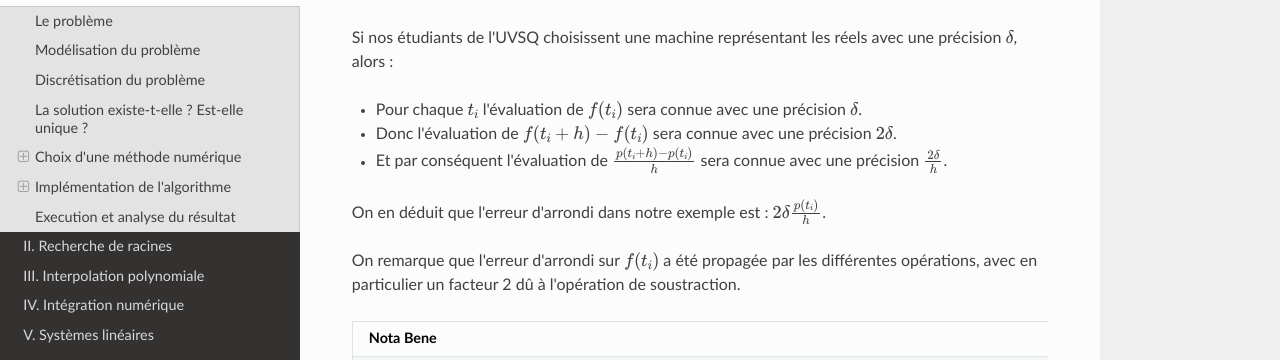
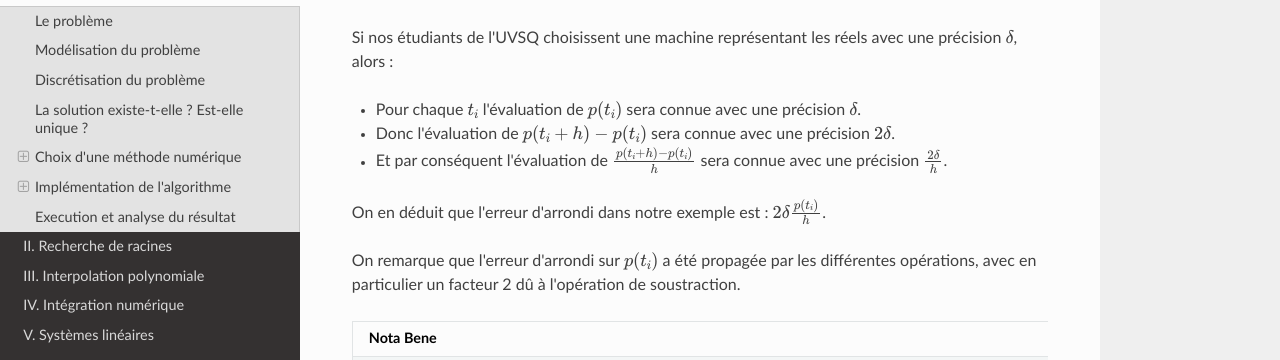
Before and after one commit to NicOudart/UVSQ_LSPH515_methodes_num, an MkDocs documentation site: the page built from docs/Chap1_Introduction.md, in a window 1280 px wide and 900 px high, scrolled down 4647 px. Shown: the part 160-520 px from the top of the window. Built offline with MkDocs 1.6.1, drawn with Linux system fonts in a browser that asks for light colours; nearby versions of some CDN libraries.

Commit message:
-Minor fix in Chapter 1.

```diff
--- a/docs/Chap1_Introduction.md
+++ b/docs/Chap1_Introduction.md
@@ -166,15 +166,15 @@ Ces erreurs se propagent à mesure que l'on applique des opérations lors de la
 
 Si nos étudiants de l'UVSQ choisissent une machine représentant les réels avec une précision $\delta$, alors :
 
-- Pour chaque $t_i$ l'évaluation de $f(t_i)$ sera connue avec une précision $\delta$.
+- Pour chaque $t_i$ l'évaluation de $p(t_i)$ sera connue avec une précision $\delta$.
 
-- Donc l'évaluation de $f(t_i+h)-f(t_i)$ sera connue avec une précision $2 \delta$.
+- Donc l'évaluation de $p(t_i+h)-p(t_i)$ sera connue avec une précision $2 \delta$.
 
 - Et par conséquent l'évaluation de $\frac{p(t_i+h)-p(t_i)}{h}$ sera connue avec une précision $\frac{2 \delta}{h}$.
 
 On en déduit que l'erreur d'arrondi dans notre exemple est : $2 \delta \frac{p(t_i)}{h}$.
 
-On remarque que l'erreur d'arrondi sur $f(t_i)$ a été propagée par les différentes opérations, avec en particulier un facteur 2 dû à l'opération de soustraction.
+On remarque que l'erreur d'arrondi sur $p(t_i)$ a été propagée par les différentes opérations, avec en particulier un facteur 2 dû à l'opération de soustraction.
 
 |Nota Bene|
 |:-|
```
